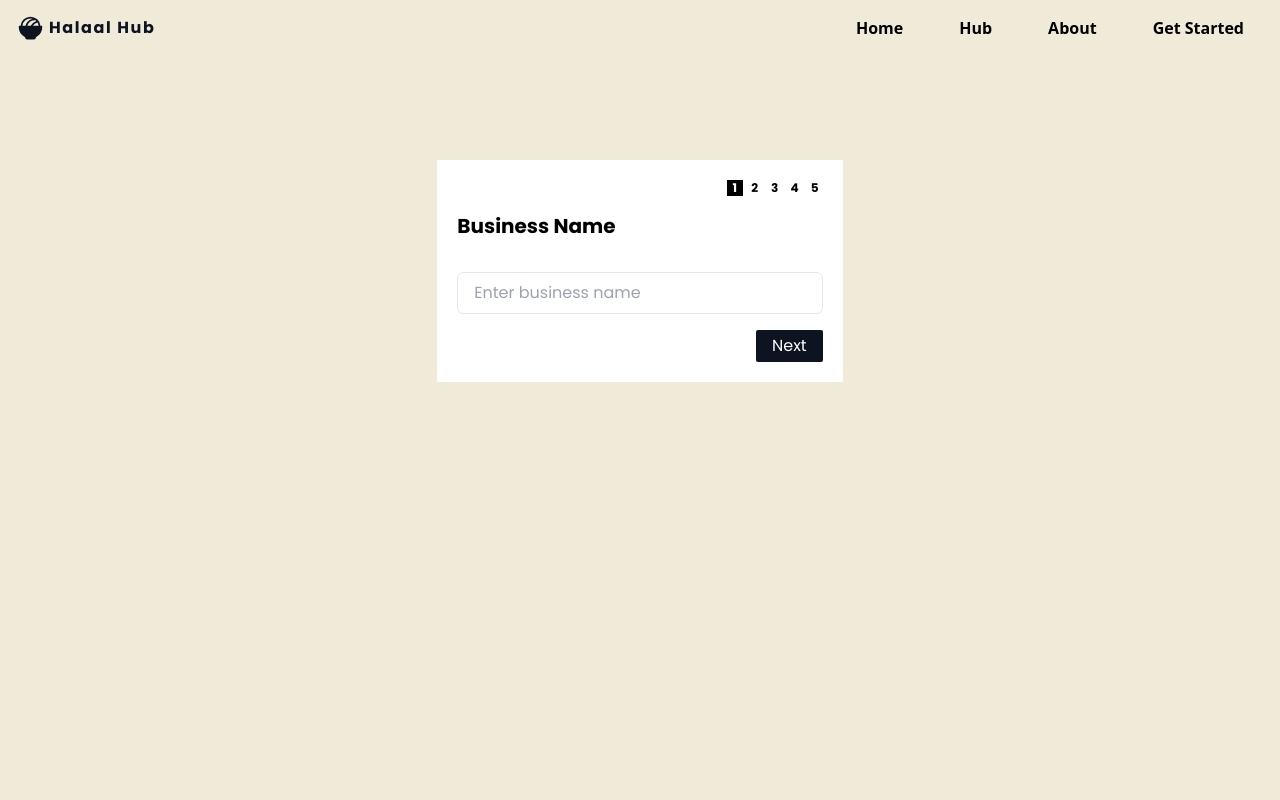
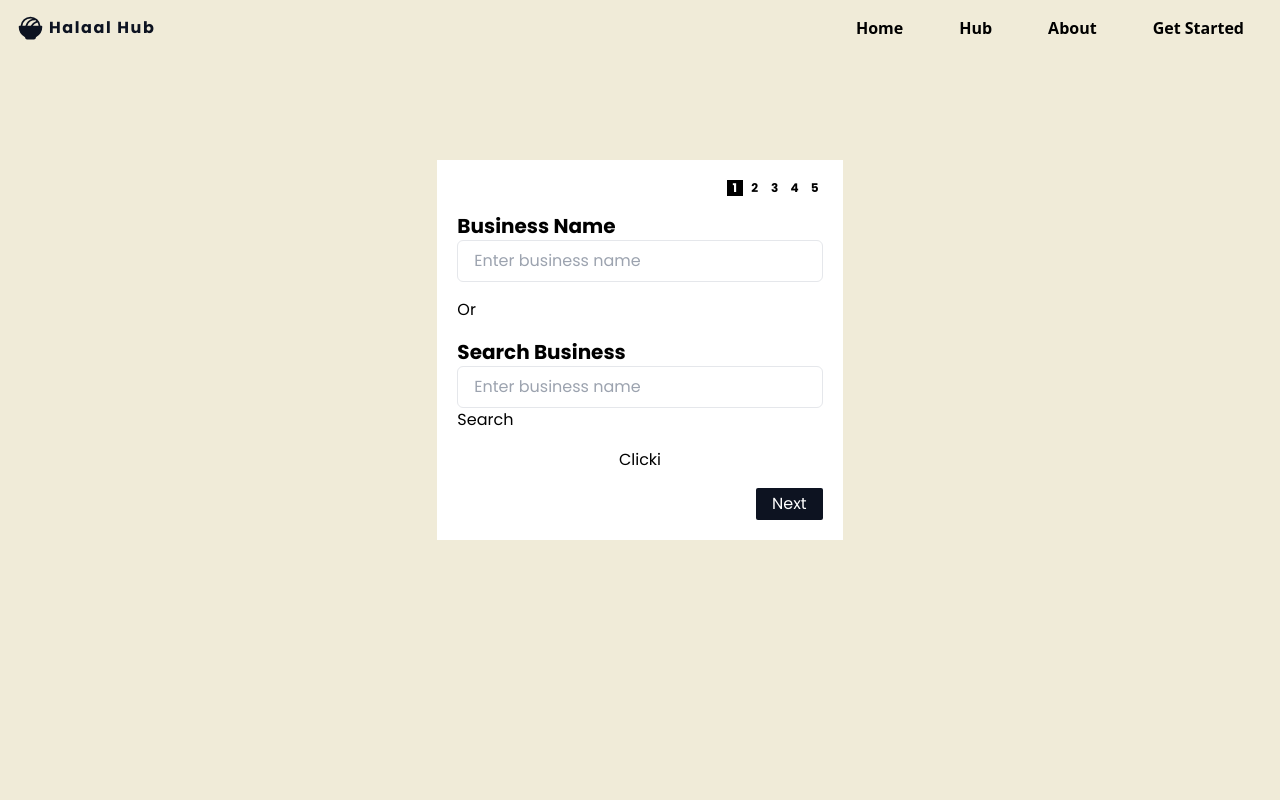
Before and after one commit to Junaidadams/halaal-hub, a React (Vite) app: page /create-listing in a window 1280 px wide. Shown: the top 800 px of the page. Built offline with nearby package versions, Linux system fonts and the light colour scheme.

Commit message:
Fixing changes

```diff
--- a/src/pages/CreateListing.jsx
+++ b/src/pages/CreateListing.jsx
@@ -2,18 +2,60 @@ import { useState } from "react";
 import { BiArrowBack } from "react-icons/bi";
 import { categories } from "../../constants";
 import { certification } from "../../constants";
+import apiRequest from "../../lib/apiRequest";
 
 const CreateListing = () => {
   const [step, setStep] = useState(1);
-  const [formData, setFormData] = useState({ businessName: "", category: "" });
+  const [formData, setFormData] = useState({
+    businessName: "",
+    category: "",
+    lat: 0,
+    lon: 0,
+    googlePlaceId: 0,
+  });
+  const [businessSearchName, setBusinessSearchName] = useState("");
+  const [searchResults, setSearchResults] = useState([]);
 
   const handleCategorySelect = (value) => {
     setFormData({ ...formData, category: value });
     setTimeout(() => setStep(2), 300);
   };
 
+  const handlePrefill = (listing) => {
+    setFormData((prev) => ({
+      ...prev,
+      businessName: listing.display_name,
+      category: listing.type,
+      lat: listing.lat,
+      lon: listing.lon,
+      googlePlaceId: listing.place_id,
+    }));
+    console.log(formData);
+  };
+
+  const prefillTest = () => {
+    console.log(formData);
+  };
+
   const stepMinusOne = () => {
     step > 1 && setStep((prev) => prev - 1);
+  };
+
+  const handleSearchBusiness = async (e) => {
+    e.preventDefault();
+    try {
+      const res = await apiRequest.get(`/util/search-business`, {
+        params: {
+          q: businessSearchName,
+        },
+      });
+      setSearchResults(res.data);
+      console.log(res.data);
+    } catch (error) {
+      console.error(
+        "Failed to find any businesses under the text entered." + error
+      );
+    }
   };
 
   const totalSteps = 5;
@@ -46,7 +88,8 @@ const CreateListing = () => {
 
           {step === 1 && (
             <div className=" flex flex-col space-y-4 w-full">
-              <label className="text-xl font-bold mb-4">Business Name</label>
+              <div>
+                <label className="text-xl font-bold">Business Name</label>
                 <input
                   type="text"
                   value={formData.businessName}
@@ -59,12 +102,40 @@ const CreateListing = () => {
                   placeholder="Enter business name"
                   className="w-full px-4 py-2 border rounded-md"
                 />
+              </div>
+              <p>Or</p>
+              <div>
+                <label className="text-xl font-bold ">Search Business</label>
+                <input
+                  type="text"
+                  value={businessSearchName}
+                  onChange={(e) => setBusinessSearchName(e.target.value)}
+                  placeholder="Enter business name"
+                  className="w-full px-4 py-2 border rounded-md"
+                />
+                {searchResults.length > 0 && (
+                  <select
+                    onChange={(e) =>
+                      handlePrefill(searchResults[e.target.value])
+                    }
+                    className="w-full px-4 py-2 mt-2 border rounded-md"
+                  >
+                    <option value="">Select a business</option>
+                    {searchResults.map((result, index) => (
+                      <option key={index} value={index}>
+                        {result.display_name}
+                      </option>
+                    ))}
+                  </select>
+                )}
+
+                <button type="button" onClick={handleSearchBusiness}>
+                  Search
+                </button>
+              </div>
+              <button onClick={prefillTest}>Clicki</button>
               <button
-                onClick={() => {
-                  if (formData.businessName.trim()) {
-                    setStep(step + 1);
-                  }
-                }}
+                onClick={() => setStep(step + 1)}
                 className="bg-richBlack text-white px-4 py-1 ml-auto rounded-sm"
               >
                 Next
```
Lines whose indentation alone changed are shown as unchanged.
